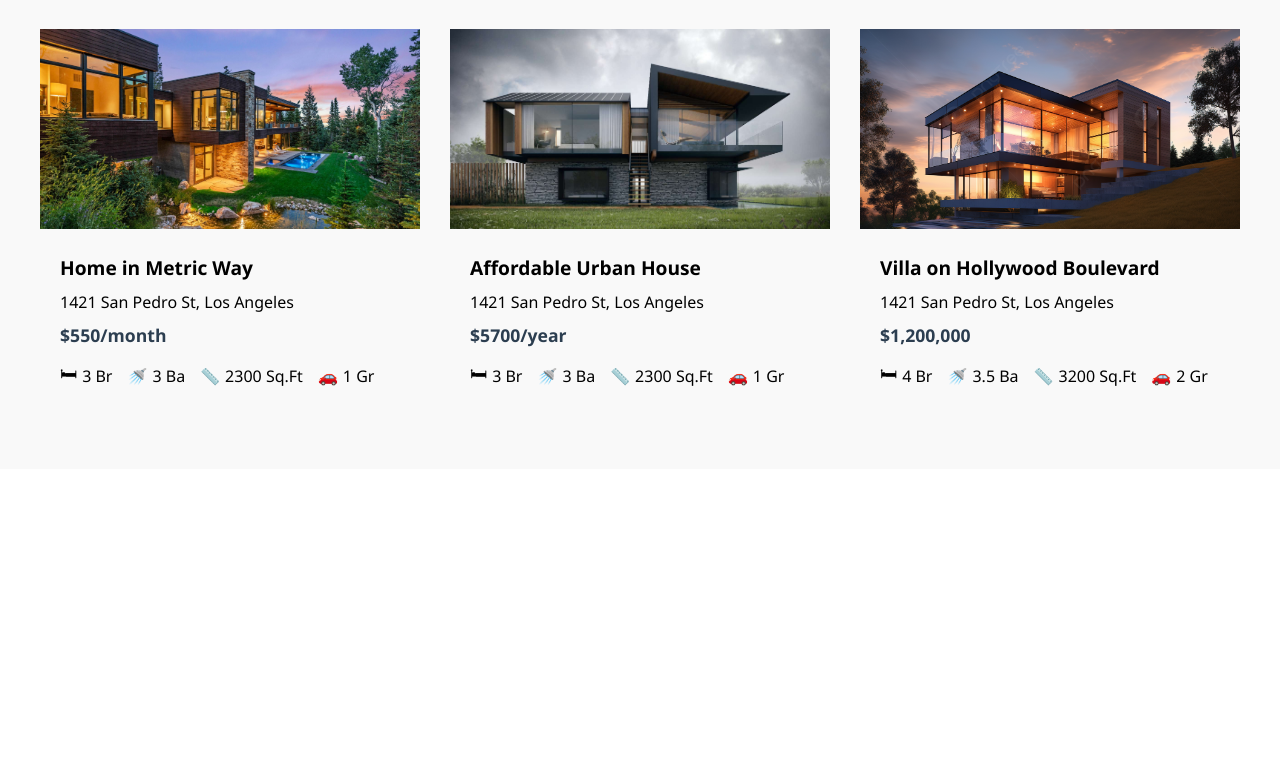
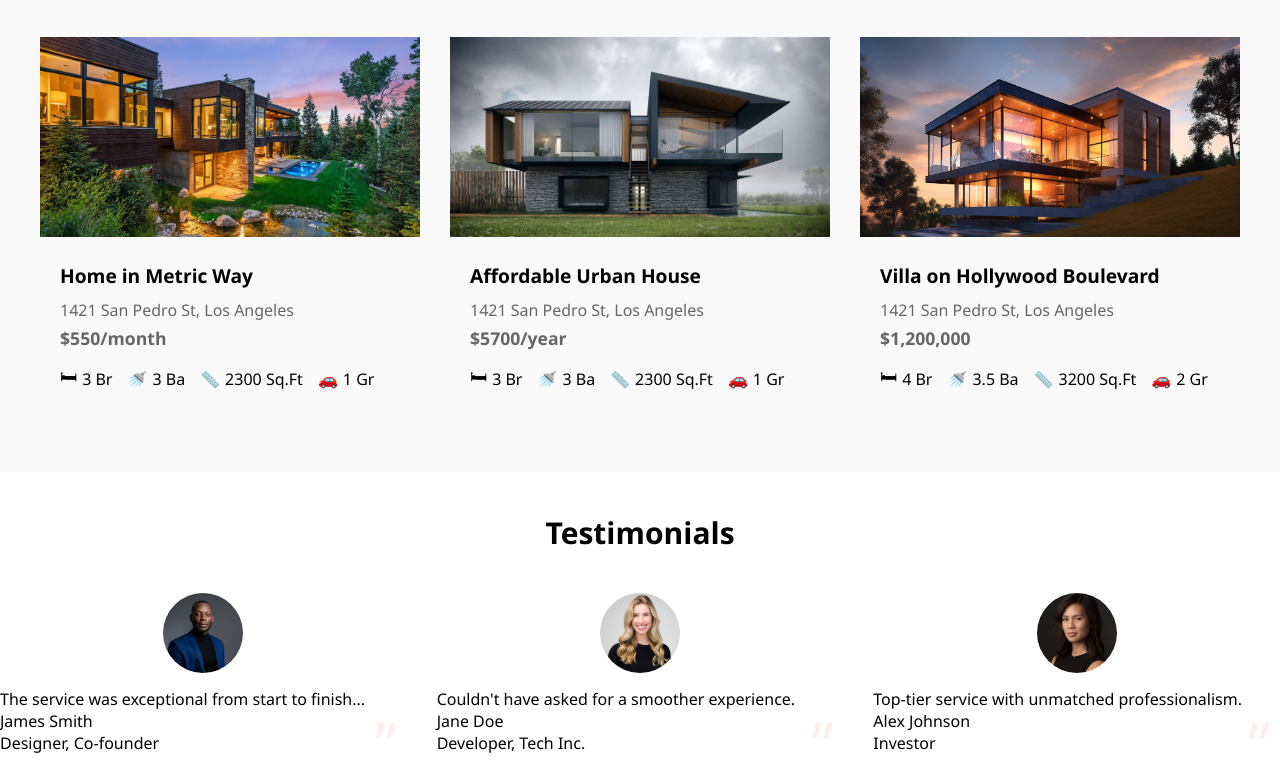
Before and after one commit to AnnCKaroki/Real-Estate-Home, a plain HTML site: page index.html in a window 1280 px wide. Shown: the part 811-1595 px from the top of the page. Before the commit the page ends 1280 px from the top, so only its background shows below. Drawn offline with Linux system fonts and the light colour scheme.

Commit message:
feat: add testimonials to homepage

```diff
--- a/db.json
+++ b/db.json
@@ -1,5 +1,5 @@
 {
-    "properties" : [
+  "properties": [
     {
       "id": 1,
       "title": "Home in Metric Way",
@@ -39,5 +39,31 @@
       "image": "property3.jpg",
       "featured": true
     }
-]
+  ],
+  "testimonials": [
+    {
+      "id": 1,
+      "name": "James Smith",
+      "role": "Designer, Co-founder",
+      "avatar": "avatar1.jpg",
+      "quote": "The service was exceptional from start to finish...",
+      "rating": 5
+    },
+    {
+      "id": 2,
+      "name": "Jane Doe",
+      "role": "Developer, Tech Inc.",
+      "avatar": "avatar2.jpg",
+      "quote": "Couldn't have asked for a smoother experience.",
+      "rating": 4
+    },
+    {
+      "id": 3,
+      "name": "Alex Johnson",
+      "role": "Investor",
+      "avatar": "avatar3.jpg",
+      "quote": "Top-tier service with unmatched professionalism.",
+      "rating": 5
+    }
+  ]
 }
--- a/index.html
+++ b/index.html
@@ -63,7 +63,12 @@
                 </div>
             </div>
         </section>
-    </main>
+
+        <section class="testimonials">
+            <h2>Testimonials</h2>
+            <div id="testimonialsContainer" class="testimonial-grid"></div>
+
+        </section>
 
 <script src="main.js"></script>
 </body>
--- a/main.js
+++ b/main.js
@@ -46,3 +46,27 @@ document.addEventListener('DOMContentLoaded', function() {
     });
   }
 });
+
+document.addEventListener('DOMContentLoaded', () => {
+  fetch('db.json')
+    .then(response => response.json())
+    .then(data => {
+      const container = document.getElementById('testimonialsContainer');
+
+      container.innerHTML = data.testimonials.map((testimonial, index) => `
+        <div class="testimonial-card" style="animation-delay: ${index * 0.2}s">
+          <img src="assets/${testimonial.avatar}"
+               alt="${testimonial.name}"
+               class="testimonial-avatar"
+               onerror="this.src='assets/default-avatar.jpg'">
+          <div class="testimonial-quote">${testimonial.quote}</div>
+          <div class="testimonial-name">${testimonial.name}</div>
+          <div class="testimonial-role">${testimonial.role}</div>
+        </div>
+      `).join('');
+
+      // Trigger reflow to restart animations if needed
+      void container.offsetHeight;
+    })
+    .catch(console.error);
+});
--- a/style.css
+++ b/style.css
@@ -143,6 +143,7 @@
 
 .container h2 {
   text-align: center;
+  font-size: 30px;
 }
 
 .property-grid {
@@ -179,7 +180,7 @@
   font-size: 1.2rem;
 }
 
-property-info p {
+.property-info p {
   margin: 5px 0;
   color: #666;
 }
@@ -206,3 +207,87 @@ property-info p {
 .feature span {
   margin-left: 5px;
 }
+
+.testimonials h2 {
+  text-align: center;
+  padding: 40px;
+  font-size: 30px;
+}
+/* Animation Keyframes */
+@keyframes fadeInUp {
+  from {
+    opacity: 0;
+    transform: translateY(30px);
+  }
+  to {
+    opacity: 1;
+    transform: translateY(0);
+  }
+}
+
+@keyframes float {
+  0%, 100% {
+    transform: translateY(0);
+  }
+  50% {
+    transform: translateY(-10px);
+  }
+}
+
+/* Testimonial Grid */
+.testimonial-grid {
+  display: grid;
+  grid-template-columns: repeat(auto-fit, minmax(300px, 1fr));
+  gap: 30px;
+  perspective: 1000px; /* For 3D effect */
+}
+
+/* Card Animations */
+.testimonial-card {
+  animation: fadeInUp 0.6s ease-out forwards;
+  opacity: 0; /* Start invisible */
+  transform-style: preserve-3d;
+  transition: all 0.4s ease;
+}
+
+/* Stagger animations */
+.testimonial-card:nth-child(1) { animation-delay: 0.1s; }
+.testimonial-card:nth-child(2) { animation-delay: 0.3s; }
+.testimonial-card:nth-child(3) { animation-delay: 0.5s; }
+
+/* Hover Effects */
+.testimonial-card:hover {
+  transform: translateY(-5px) rotateY(5deg);
+  box-shadow: 0 15px 30px rgba(0,0,0,0.15);
+}
+
+/* Avatar Animation */
+.testimonial-avatar {
+  width: 80px;
+  height: 80px;
+  border-radius: 50%;
+  object-fit: cover;
+  display: block;
+  margin: 0 auto 15px;
+  transition: all 0.4s ease;
+}
+.testimonial-card:hover .testimonial-avatar {
+  animation: float 3s ease-in-out infinite;
+  border-color: #e74c3c;
+}
+
+/* Quote Pulse Effect */
+.testimonial-quote::after {
+  content: "”";
+  font-size: 60px;
+  color: #e74c3c;
+  position: absolute;
+  right: 10px;
+  bottom: -30px;
+  opacity: 0.1;
+  transition: all 0.3s ease;
+}
+.testimonial-card:hover .testimonial-quote::after {
+  transform: scale(1.1);
+  opacity: 0.3;
+}
```
Also changed, not shown: assets/avatar1.jpg (added), assets/avatar2.jpg (added), assets/avatar3.jpg (added).
